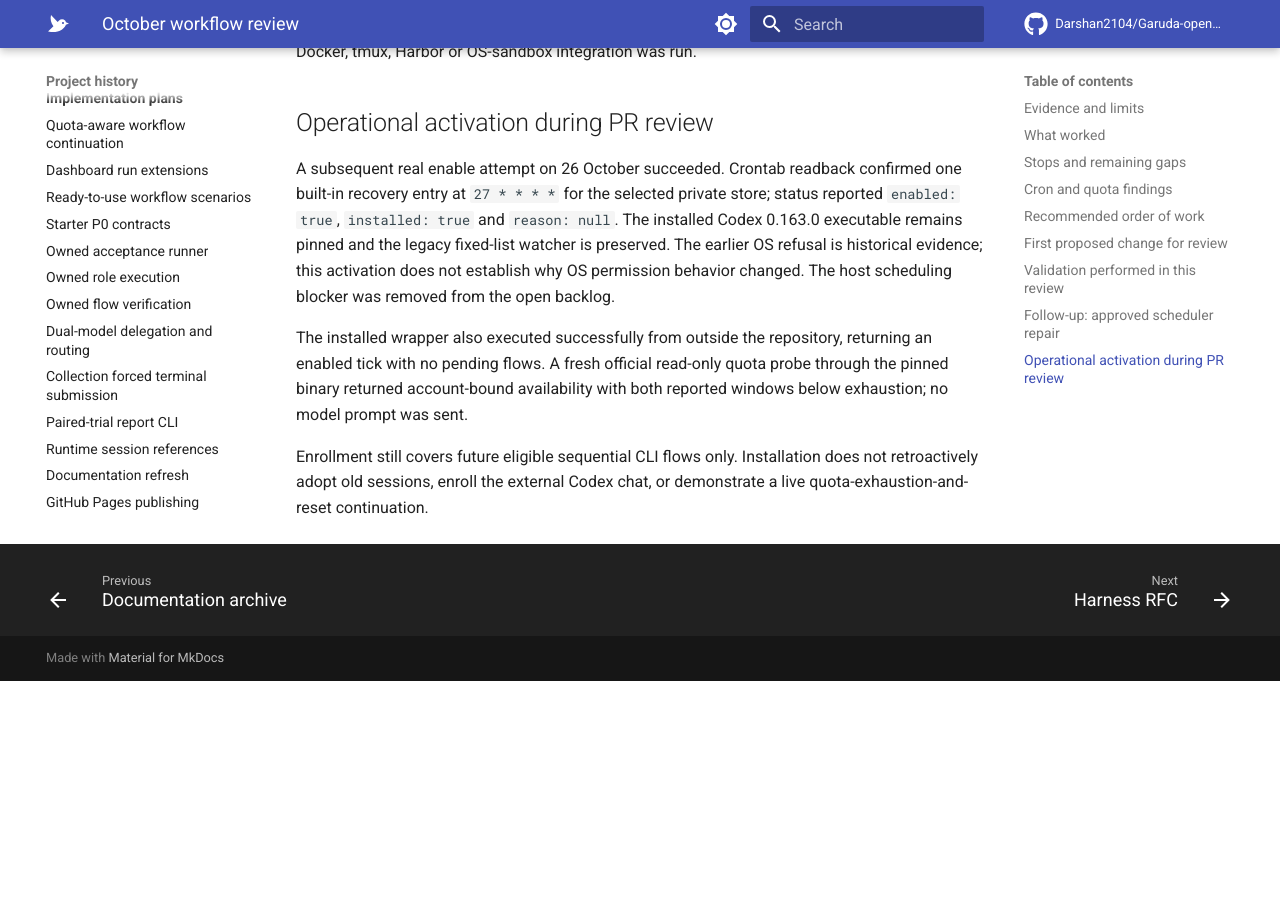
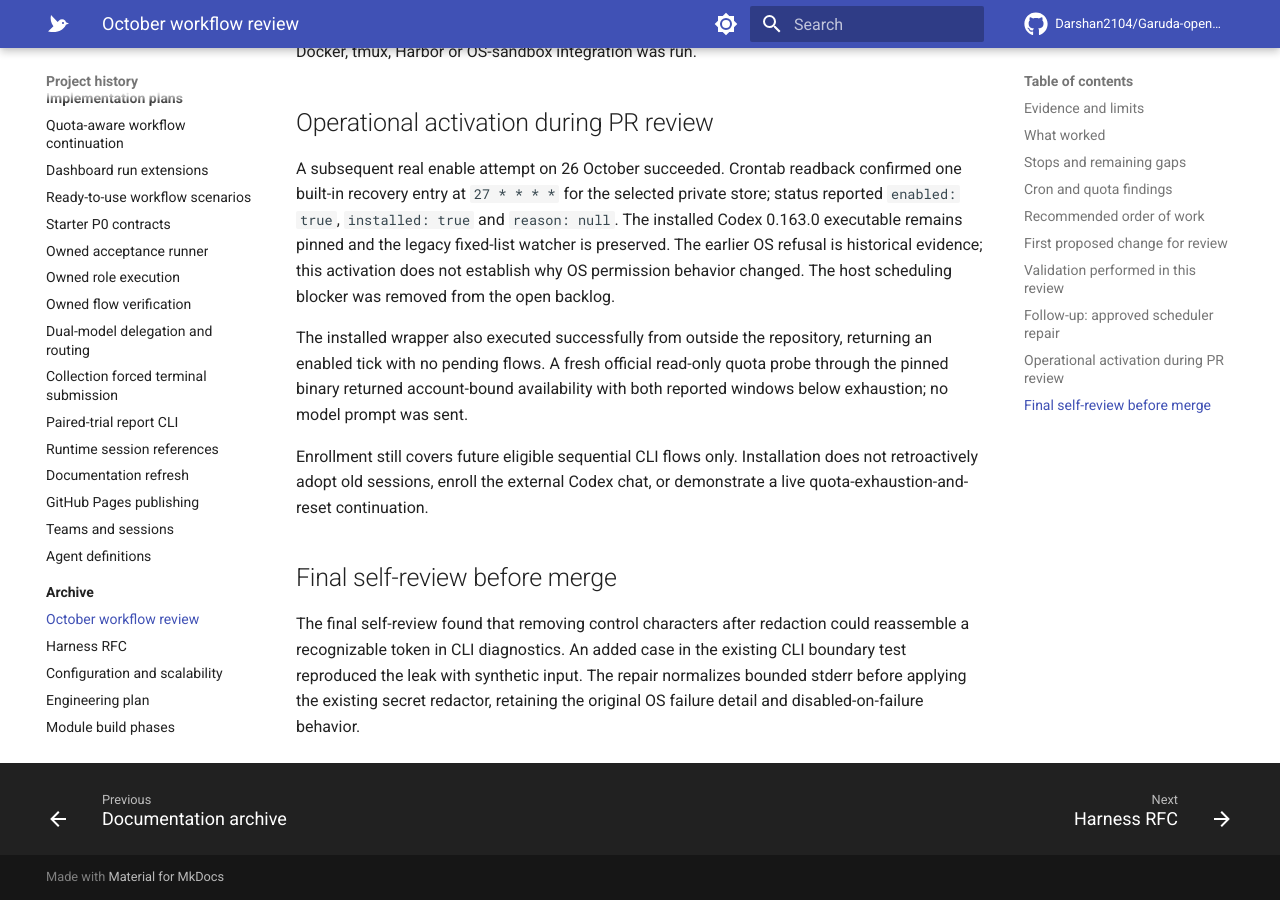
Before and after one commit to Darshan2104/Garuda-openagent, an MkDocs documentation site: the page built from docs/archive/2026-10-26-workflow-review.md, in a window 1280 px wide and 900 px high, scrolled down 6421 px. Built offline with MkDocs 1.6.1 and Material for MkDocs 9.7.7, drawn with Linux system fonts in a browser that asks for light colours; comment, search, counter and statistics services are not loaded; before the commit the page ends 7102 px from its top, so only the background shows below that.

Commit message:
Redact recovery diagnostics after control normalization

```diff
--- a/docs/archive/2026-10-26-workflow-review.md
+++ b/docs/archive/2026-10-26-workflow-review.md
@@ -266,3 +266,11 @@
 Enrollment still covers future eligible sequential CLI flows only. Installation
 does not retroactively adopt old sessions, enroll the external Codex chat, or
 demonstrate a live quota-exhaustion-and-reset continuation.
+
+## Final self-review before merge
+
+The final self-review found that removing control characters after redaction
+could reassemble a recognizable token in CLI diagnostics. An added case in the
+existing CLI boundary test reproduced the leak with synthetic input. The repair
+normalizes bounded stderr before applying the existing secret redactor, retaining
+the original OS failure detail and disabled-on-failure behavior.
```
Also changed, not shown: docs/MODULES.md (+2 -1 lines), 2 other files.
